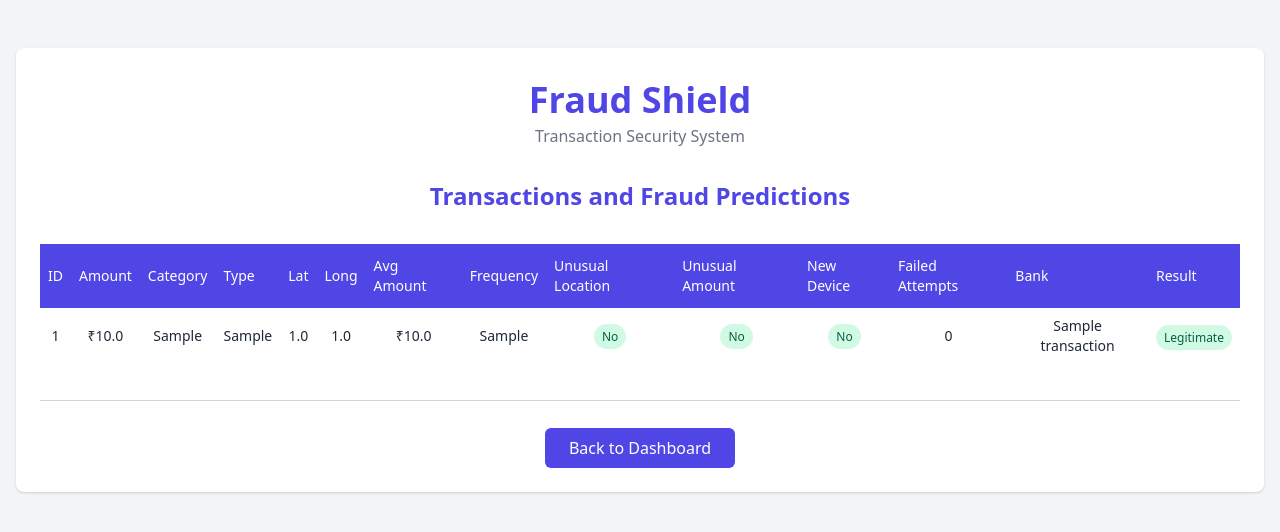
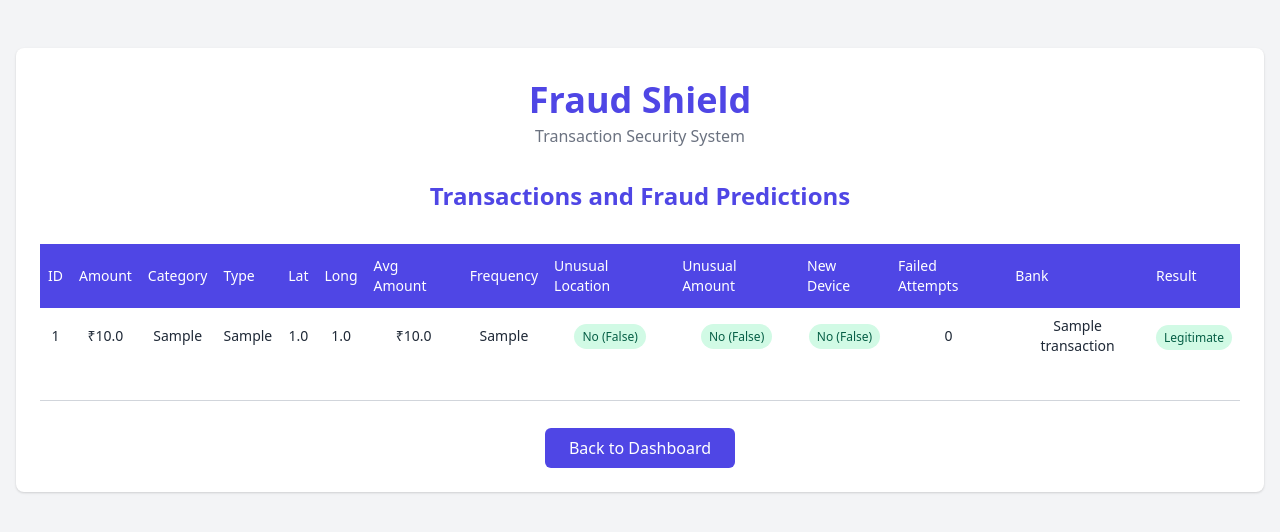
Before and after one commit to Azzanraj/upi_fraud_db, a Flask app: template templates/transactions.html in a window 1280 px wide. Shown: the top 532 px of the page. Run offline with Flask 3, Linux system fonts and the light colour scheme; the template is opened without the code that fills it: values that come from a table or form of the project are taken from there, others are empty; tables that the repository leaves empty hold one stand-in row (values such as "Sample post"); parts of the project's set-up code (start-up, migrations or seed data) failed here and were passed over.

Commit message:
Updated transactions.html to handle 'Yes'/'True' cases

```diff
--- a/templates/transactions.html
+++ b/templates/transactions.html
@@ -46,27 +46,33 @@
                                 <td class="py-2 px-2 text-gray-800 text-sm">{{ t.Longitude }}</td>
                                 <td class="py-2 px-2 text-gray-800 text-sm">₹{{ t.AvgTransactionAmount }}</td>
                                 <td class="py-2 px-2 text-gray-800 text-sm">{{ t.TransactionFrequency }}</td>
+                                <!-- Unusual Location -->
 <td class="py-2 px-2 text-sm">
-                                    {% if t.UnusualLocation == 'Yes' %}
-                                        <span class="px-2 py-1 bg-red-100 text-red-800 rounded-full font-medium text-xs">Yes</span>
+    {% if t.UnusualLocation == 'Yes' or t.UnusualLocation == 'True' %}
+        <span class="px-2 py-1 bg-red-100 text-red-800 rounded-full font-medium text-xs">Yes (True)</span>
     {% else %}
-                                        <span class="px-2 py-1 bg-green-100 text-green-800 rounded-full font-medium text-xs">No</span>
+        <span class="px-2 py-1 bg-green-100 text-green-800 rounded-full font-medium text-xs">No (False)</span>
     {% endif %}
 </td>
+
+<!-- Unusual Amount -->
 <td class="py-2 px-2 text-sm">
-                                    {% if t.UnusualAmount == 'Yes' %}
-                                        <span class="px-2 py-1 bg-red-100 text-red-800 rounded-full font-medium text-xs">Yes</span>
+    {% if t.UnusualAmount == 'Yes' or t.UnusualAmount == 'True' %}
+        <span class="px-2 py-1 bg-red-100 text-red-800 rounded-full font-medium text-xs">Yes (True)</span>
     {% else %}
-                                        <span class="px-2 py-1 bg-green-100 text-green-800 rounded-full font-medium text-xs">No</span>
+        <span class="px-2 py-1 bg-green-100 text-green-800 rounded-full font-medium text-xs">No (False)</span>
     {% endif %}
 </td>
+
+<!-- New Device -->
 <td class="py-2 px-2 text-sm">
-                                    {% if t.NewDevice == 'Yes'%}
-                                        <span class="px-2 py-1 bg-yellow-100 text-yellow-800 rounded-full font-medium text-xs">Yes</span>
+    {% if t.NewDevice == 'Yes' or t.NewDevice == 'True' %}
+        <span class="px-2 py-1 bg-yellow-100 text-yellow-800 rounded-full font-medium text-xs">Yes (True)</span>
     {% else %}
-                                        <span class="px-2 py-1 bg-green-100 text-green-800 rounded-full font-medium text-xs">No</span>
+        <span class="px-2 py-1 bg-green-100 text-green-800 rounded-full font-medium text-xs">No (False)</span>
     {% endif %}
 </td>
+
                                 <td class="py-2 px-2 text-gray-800 text-sm">{{ t.FailedAttempts }}</td>
                                 <td class="py-2 px-2 text-gray-800 text-sm">{{ t.BankName }}</td>
                                 <td class="py-2 px-2">
```
Lines whose indentation alone changed are shown as unchanged.
